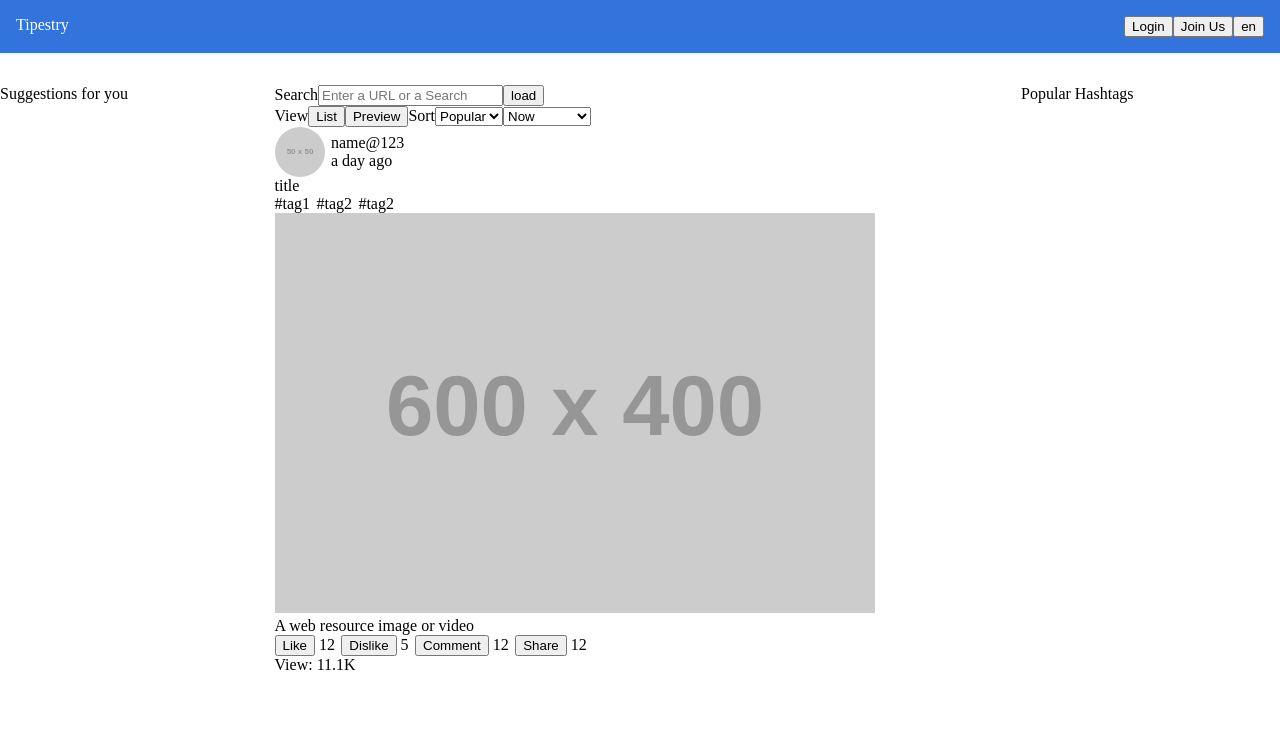
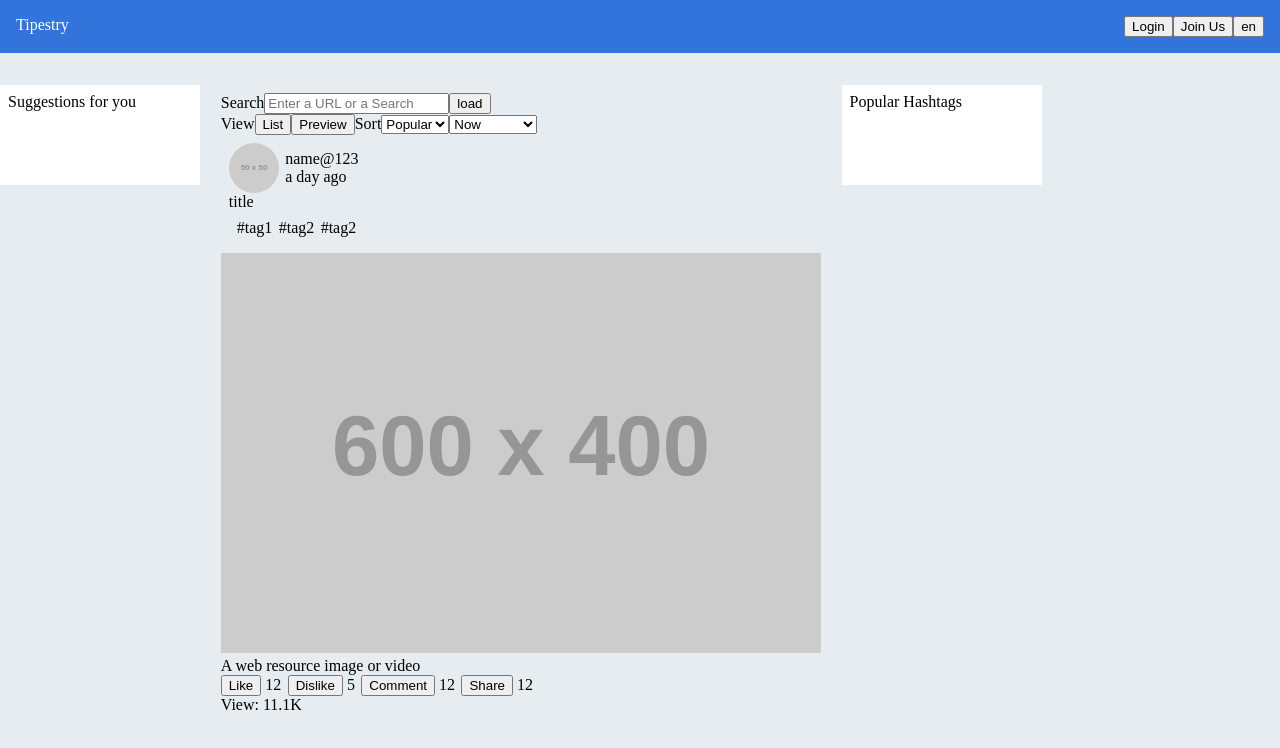
Before and after one commit to harrison-nc/tipestry-frontend, a React (Create React App) app: page / in a window 1280 px wide. Shown: the top 748 px of the page. Built offline with nearby package versions, Linux system fonts and the light colour scheme.

Commit message:
Add utility margin styles. Add box selector.

```diff
--- a/src/App.js
+++ b/src/App.js
@@ -9,14 +9,14 @@ function App() {
     return (
         <div className="main">
             <Navbar />
-            <div className="container pt-2">
-                <div className="block">Suggestions for you</div>
+            <div className="container mt-2">
+                <div className="block box">Suggestions for you</div>
                 <div className="block">
                     <Search />
                     <Filter />
                     <CardList />
                 </div>
-                <div className="block">Popular Hashtags</div>
+                <div className="block box">Popular Hashtags</div>
             </div>
         </div>
     );
--- a/src/css/App.css
+++ b/src/css/App.css
@@ -2,6 +2,7 @@
   --gap-small: 0.2em;
   --gap-medium: 0.4em;
   --gap-large: 0.6em;
+  --gap-extra-large: 0.8em;
 
   --size-extra-small: 4px;
   --size-small: 8px;
@@ -9,93 +10,107 @@
   --size-large: 32px;
   --size-extra-large: 64px;
 
-  --padding-extra-small: var(--size-extra-small);
-  --padding-small: var(--size-small);
-  --padding-medium: var(--size-medium);
-  --padding-large: var(--size-large);
-  --padding-extra-large: var(--size-large);
-
   --color-link: hsl(217, 71%, 53%);
   --color-white: hsl(0, 0%, 100%);
+
+  --main-bg-color: #e6ecf0;
+}
+
+.mt-2 {
+  margin-top: var(--size-large);
 }
 
 .pt-1 {
-  padding-top: var(--padding-extra-large);
+  padding-top: var(--size-extra-large);
 }
 
 .pt-2 {
-  padding-top: var(--padding-large);
+  padding-top: var(--size-large);
 }
 
 .pt-3 {
-  padding-top: var(--padding-medium);
+  padding-top: var(--size-medium);
 }
 
 .pt-4 {
-  padding-top: var(--padding-small);
+  padding-top: var(--size-small);
 }
 
 .pt-5 {
-  padding-top: var(--padding-extra-small);
+  padding-top: var(--size-extra-small);
 }
 
 .py-1 {
-  padding-top: var(--padding-extra-large);
-  padding-bottom: var(--padding-extra-large);
+  padding-top: var(--size-extra-large);
+  padding-bottom: var(--size-extra-large);
 }
 
 .py-2 {
-  padding-top: var(--padding-large);
-  padding-bottom: var(--padding-large);
+  padding-top: var(--size-large);
+  padding-bottom: var(--size-large);
 }
 
 .py-3 {
-  padding-top: var(--padding-medium);
-  padding-bottom: var(--padding-medium);
+  padding-top: var(--size-medium);
+  padding-bottom: var(--size-medium);
 }
 
 .py-4 {
-  padding-top: var(--padding-small);
-  padding-bottom: var(--padding-small);
+  padding-top: var(--size-small);
+  padding-bottom: var(--size-small);
 }
 
 .py-5 {
-  padding-top: var(--padding-extra-small);
-  padding-bottom: var(--padding-extra-small);
+  padding-top: var(--size-extra-small);
+  padding-bottom: var(--size-extra-small);
 }
 
 .px-1 {
-  padding-left: var(--padding-extra-large);
-  padding-right: var(--padding-extra-large);
+  padding-left: var(--size-extra-large);
+  padding-right: var(--size-extra-large);
 }
 
 .px-2 {
-  padding-left: var(--padding-large);
-  padding-right: var(--padding-large);
+  padding-left: var(--size-large);
+  padding-right: var(--size-large);
 }
 
 .px-3 {
-  padding-left: var(--padding-medium);
-  padding-right: var(--padding-medium);
+  padding-left: var(--size-medium);
+  padding-right: var(--size-medium);
 }
 
 .px-4 {
-  padding-left: var(--padding-small);
-  padding-right: var(--padding-small);
+  padding-left: var(--size-small);
+  padding-right: var(--size-small);
 }
 
 .px-5 {
-  padding-left: var(--padding-extra-small);
-  padding-right: var(--padding-extra-small);
+  padding-left: var(--size-extra-small);
+  padding-right: var(--size-extra-small);
+}
+
+.main {
+  height: 100vh;
+  background-color: var(--main-bg-color);
+  box-sizing: border-box;
+}
+
+.block {
+  padding: var(--size-small);
+  box-sizing: border-box;
+}
+
+.box {
+  min-width: 200px;
+  min-height: 100px;
+  background-color: var(--color-white);
+  align-self: start;
 }
 
 .container {
   display: flex;
-}
-
-.container > .block {
-  flex-grow: 2;
-  column-gap: var(--gap-large);
+  column-gap: var(--gap-extra-large);
 }
 
 .tags {
```
